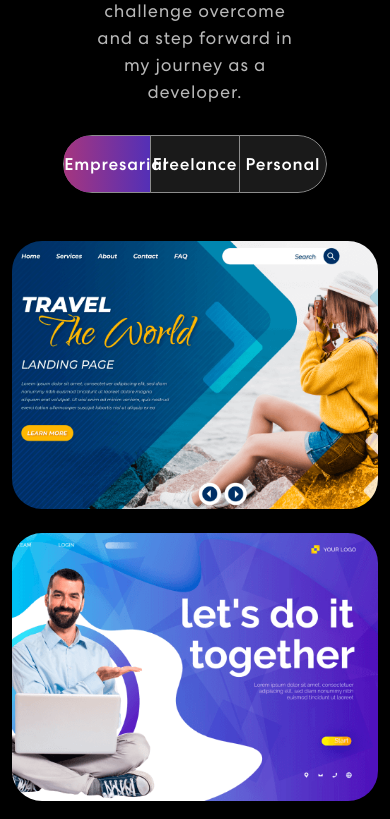
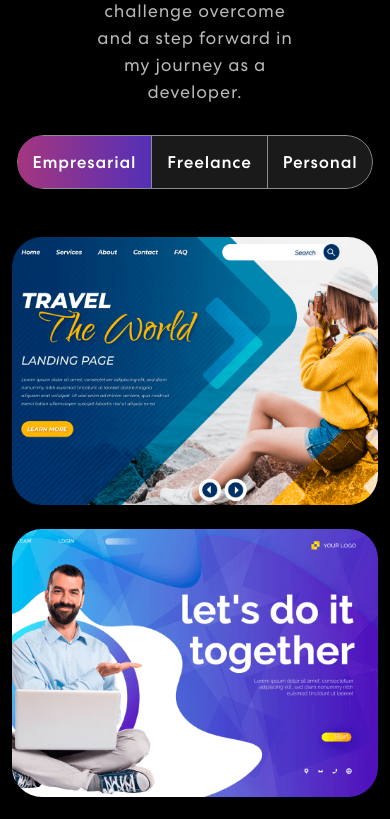
Before and after one commit to VittoLym/Vitto, a React (Create React App) app: page / in a window 390 px wide. Shown: the part 2140-2959 px from the top of the page. Built offline with nearby package versions, Linux system fonts and the light colour scheme.

Commit message:
init project

```diff
--- a/src/App.css
+++ b/src/App.css
@@ -642,4 +642,15 @@ nav.navbar .navbar-toggler[aria-expanded="true"] .navbar-toggler-icon {
     padding:100px 0 100px 0 ;
     height: 140dvh;
   }
+  .project .nav.nav-pills{
+    display: flex;
+    flex-direction: row;
+    width: max-content;
+  }
+  .project .nav.nav-pills .nav-item {
+    width: max-content;
+  }
+  .project .nav.nav-pills .nav-item a{
+    padding: 15px;
+  }
 }
```
